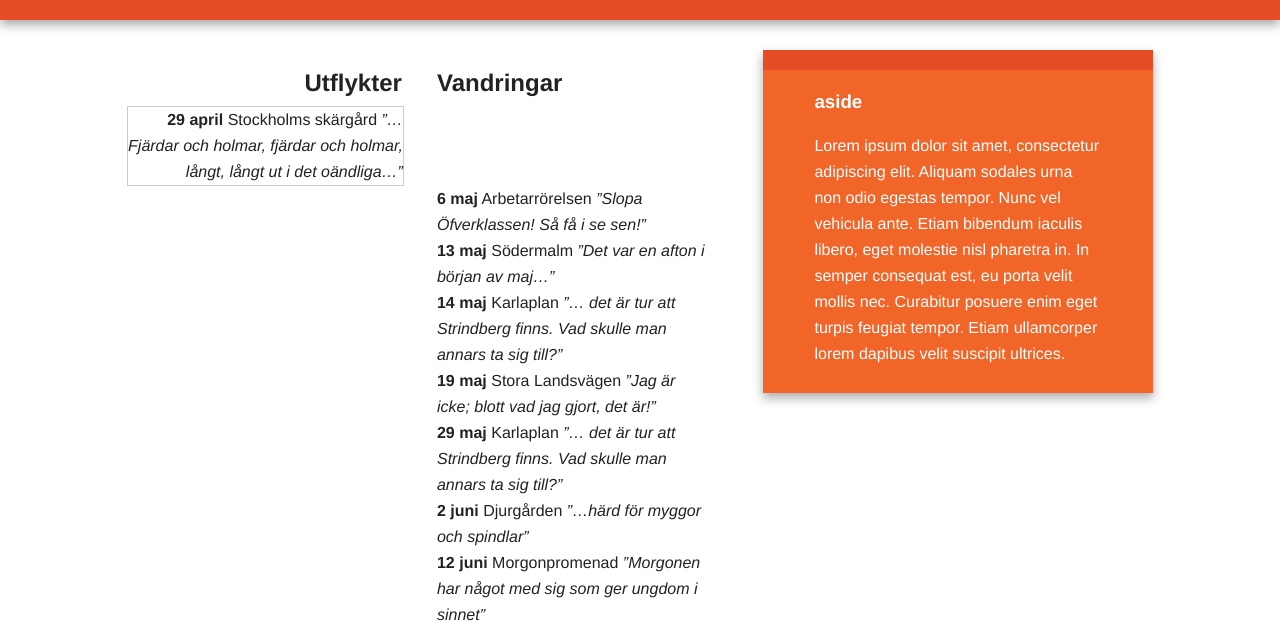
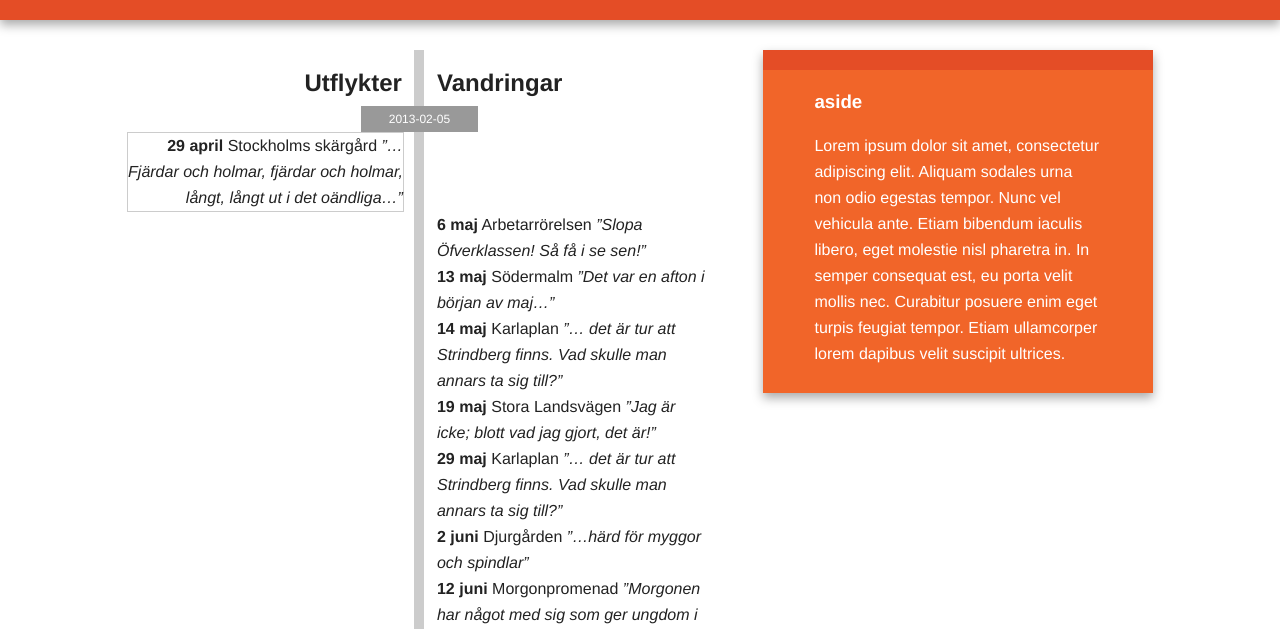
Before and after one commit to hannesl/strindberganita, a plain HTML site: page index.html in a window 1280 px wide. Shown: the part 145-774 px from the top of the page. Drawn offline with nearby package versions, Linux system fonts and the light colour scheme.

Commit message:
More timeline styling.

```diff
--- a/css/main.css
+++ b/css/main.css
@@ -175,6 +175,19 @@
   position: relative;
 }
 
+.timeline:before {
+  background: #ccc;
+  content: " ";
+  display: block;
+  height: 100%;
+  left: 50%;
+  margin-left: -5px;
+  position: absolute;
+  top: 0;
+  width: 10px;
+
+}
+
 .timeline h2 {
   position: absolute;
   width: 47%;
@@ -208,6 +221,16 @@
 
 .date-name {
   font-weight: bold;
+}
+
+.timeline .today {
+  background: #999;
+  color: #fff;
+  font-size: 12px;
+  margin: 0 auto;
+  position: relative;
+  text-align: center;
+  width: 20%;
 }
 
 /* ==========================================================================
--- a/index.html
+++ b/index.html
@@ -312,6 +312,10 @@
               </section>
             </script>
 
+            <script type="text/html" id="today_tmpl">
+              <li class="today"><%=year%>-<%=month%>-<%=day%></li>
+            </script>
+
             <aside>
               <h3>aside</h3>
               <p>Lorem ipsum dolor sit amet, consectetur adipiscing elit. Aliquam sodales urna non odio egestas tempor. Nunc vel vehicula ante. Etiam bibendum iaculis libero, eget molestie nisl pharetra in. In semper consequat est, eu porta velit mollis nec. Curabitur posuere enim eget turpis feugiat tempor. Etiam ullamcorper lorem dapibus velit suscipit ultrices.</p>
--- a/js/main.js
+++ b/js/main.js
@@ -116,5 +116,13 @@
 
     // Render and insert the timeline template.
     $("#timeline_tmpl").after(tmpl("timeline_tmpl", { dates: dates }));
+
+    // Insert the 'today' marker.
+    var todayVars = {
+      year: now.getFullYear(),
+      month: ("0" + (now.getMonth() + 1)).slice(-2),
+      day: ("0" + now.getDate()).slice(-2)
+    }
+    $(".timeline").find(".next-event").before(tmpl("today_tmpl", todayVars ));
   });
 })(jQuery)
```
